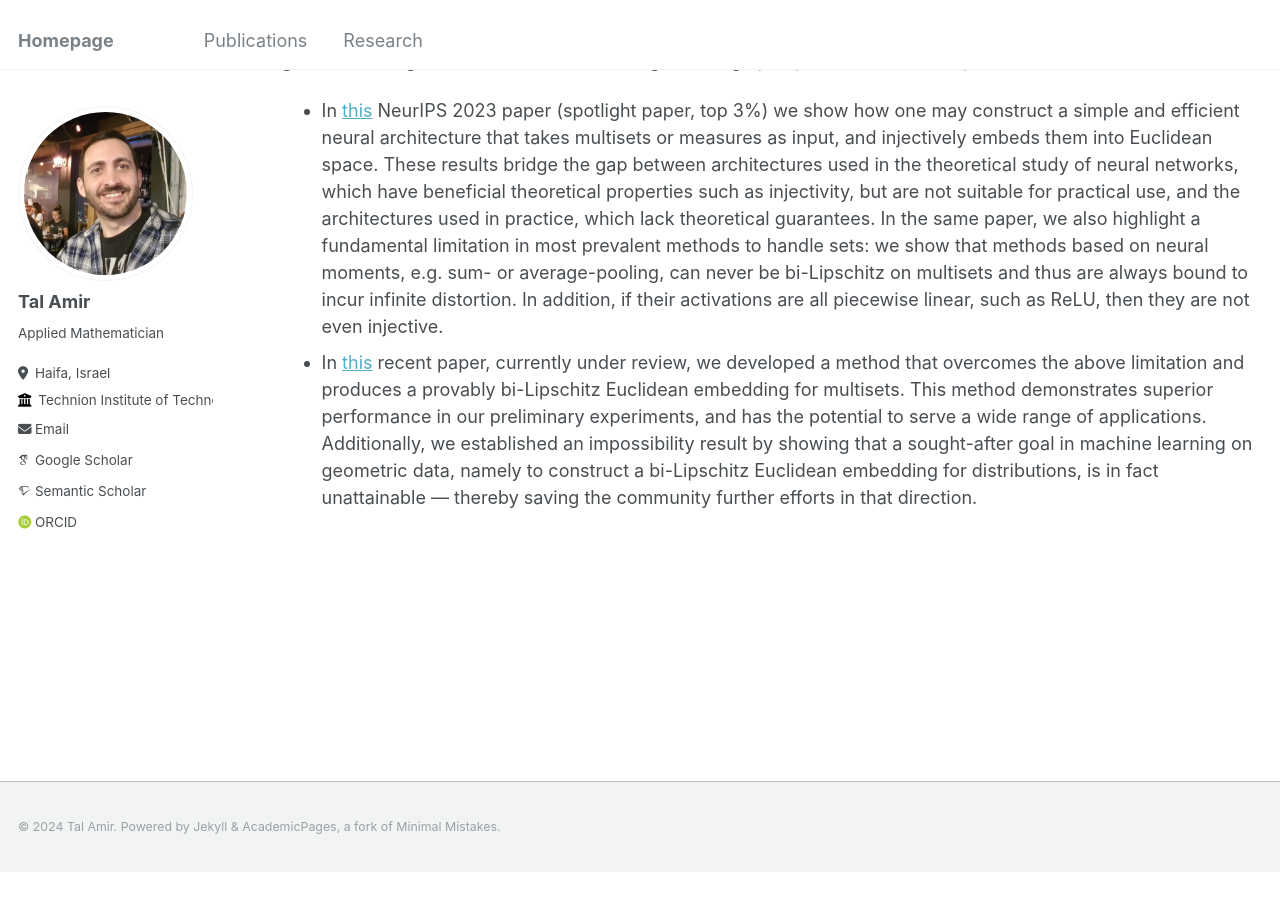
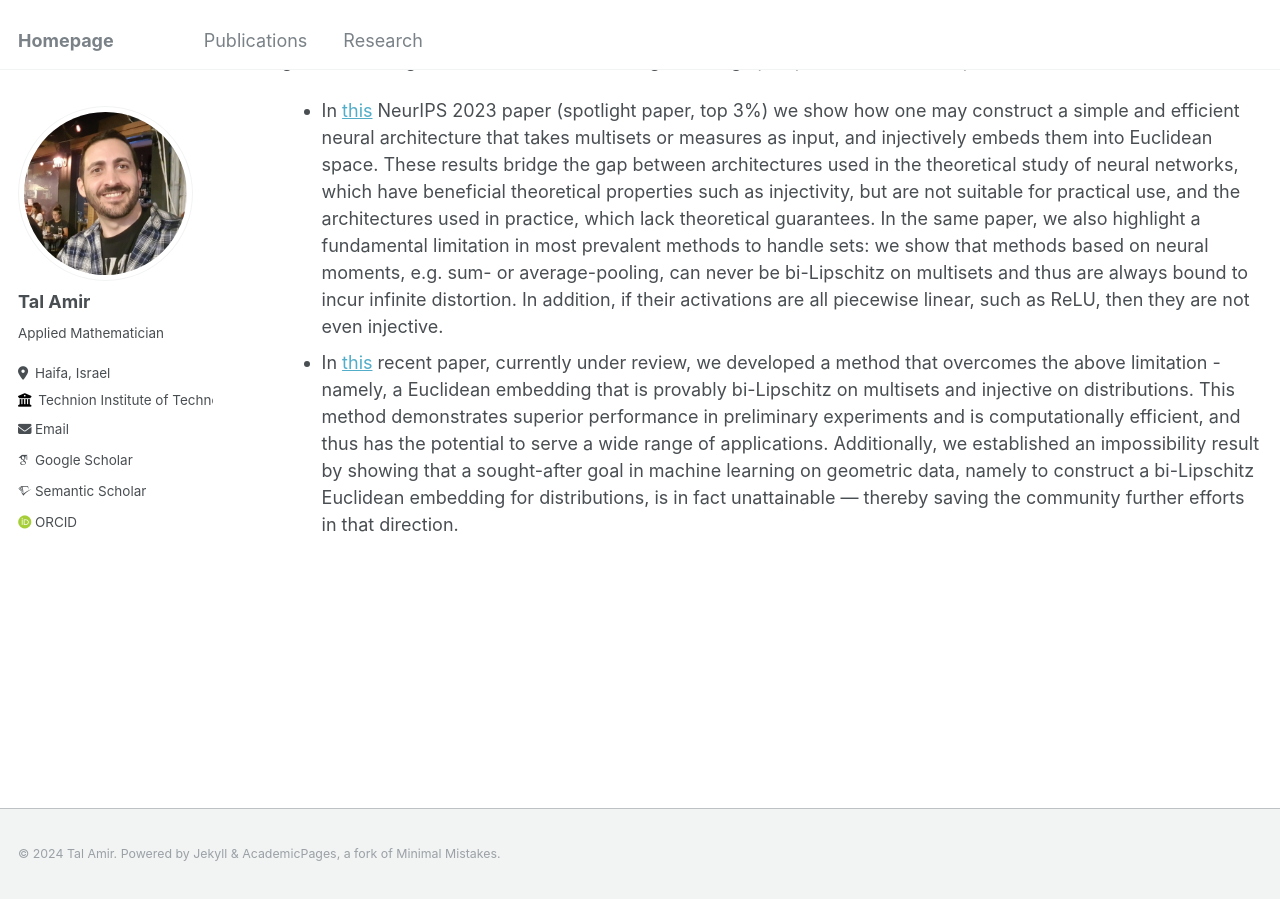
Before and after one commit to tal-amir/tal-amir.github.io, a Jekyll site: the page built from _pages/research.md, in a window 1280 px wide and 900 px high, scrolled down 654 px. Built offline with Jekyll 4.4.1, drawn with Linux system fonts in a browser that asks for light colours; some web fonts are replaced; before the commit the page ends 1527 px from its top, so only the background shows below that.

Commit message:
Update research.md

```diff
--- a/_pages/research.md
+++ b/_pages/research.md
@@ -20,4 +20,4 @@ Thus, to unlock the full potential of deep learning for these types of data, it
 Our group's efforts have already produced several papers published in top-tier venues, with some presenting groundbreaking results and solutions to long-standing open problems. For example:
 
 - In [this](https://tal-amir.github.io/publication/2023-12%20Neural%20Injective%20Functions) NeurIPS 2023 paper (spotlight paper, top 3%) we show how one may construct a simple and efficient neural architecture that takes multisets or measures as input, and injectively embeds them into Euclidean space. These results bridge the gap between architectures used in the theoretical study of neural networks, which have beneficial theoretical properties such as injectivity, but are not suitable for practical use, and the architectures used in practice, which lack theoretical guarantees. In the same paper, we also highlight a fundamental limitation in most prevalent methods to handle sets: we show that methods based on neural moments, e.g. sum- or average-pooling, can never be bi-Lipschitz on multisets and thus are always bound to incur infinite distortion. In addition, if their activations are all piecewise linear, such as ReLU, then they are not even injective.
-- In [this](https://tal-amir.github.io/publication/2024-05%20Fourier%20Sliced-Wasserstein%20Embedding) recent paper, currently under review, we developed a method that overcomes the above limitation and produces a provably bi-Lipschitz Euclidean embedding for multisets. This method demonstrates superior performance in our preliminary experiments, and has the potential to serve a wide range of applications. Additionally, we established an impossibility result by showing that a sought-after goal in machine learning on geometric data, namely to construct a bi-Lipschitz Euclidean embedding for distributions, is in fact unattainable — thereby saving the community further efforts in that direction.
+- In [this](https://tal-amir.github.io/publication/2024-05%20Fourier%20Sliced-Wasserstein%20Embedding) recent paper, currently under review, we developed a method that overcomes the above limitation - namely, a Euclidean embedding that is provably bi-Lipschitz on multisets and injective on distributions. This method demonstrates superior performance in preliminary experiments and is computationally efficient, and thus has the potential to serve a wide range of applications. Additionally, we established an impossibility result by showing that a sought-after goal in machine learning on geometric data, namely to construct a bi-Lipschitz Euclidean embedding for distributions, is in fact unattainable — thereby saving the community further efforts in that direction.
```
